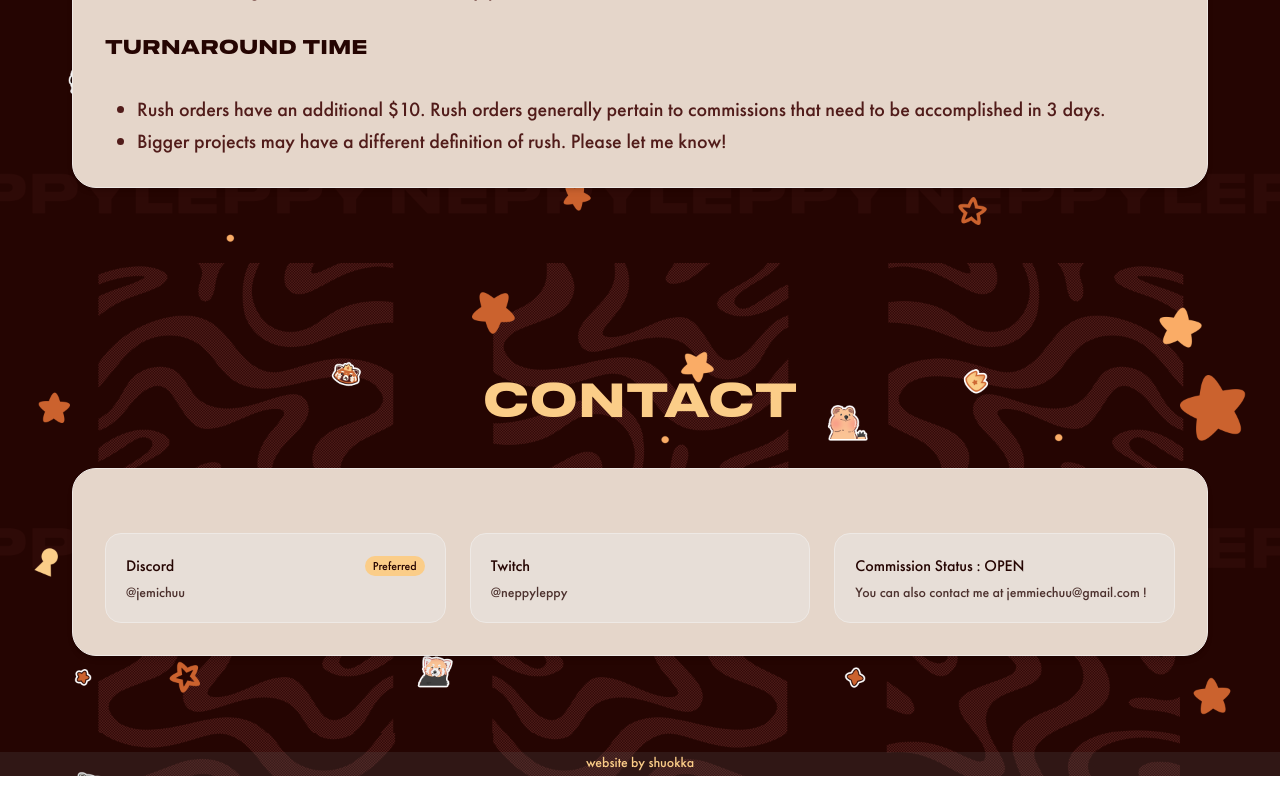
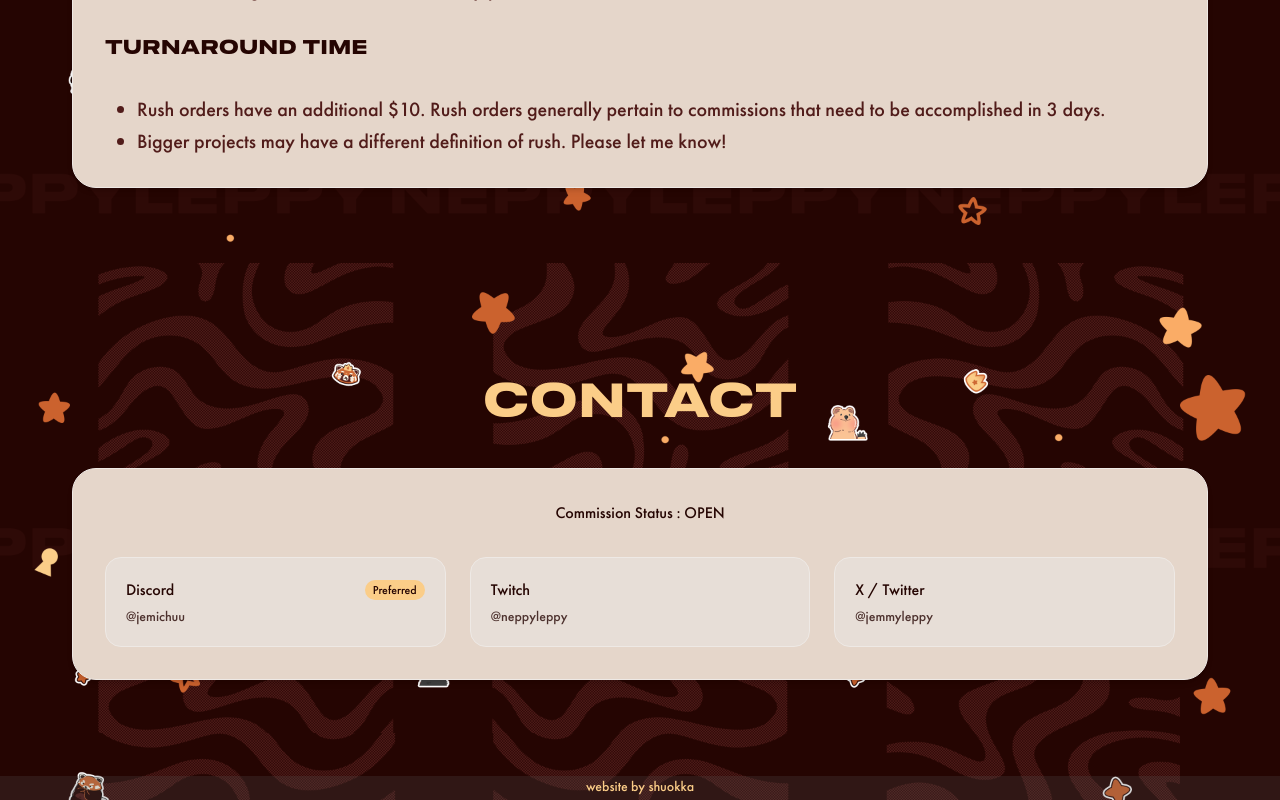
Before and after one commit to leimons/neppysite, a React (Vite) app: page / in a window 1280 px wide. Shown: the part 2867-3667 px from the top of the page. Before the commit the page ends 3643 px from the top, so only its background shows below. Built offline with nearby package versions, Linux system fonts and the light colour scheme.

Commit message:
update contact

```diff
--- a/src/components/Contact.jsx
+++ b/src/components/Contact.jsx
@@ -20,7 +20,11 @@ export default function Contact() {
         transition={{ delay: 0.1, duration: 0.6 }}
         className="bg-[#e5d6ca] border border-base-300 rounded-3xl p-8 shadow-md"
       >
-        {<p className="text-center text-neutral mb-8"></p>}
+        {
+          <p className="text-center text-neutral mb-8">
+            Commission Status : OPEN
+          </p>
+        }
 
         <div className="grid gap-6 sm:grid-cols-3">
           <ContactCard
@@ -37,9 +41,9 @@ export default function Contact() {
           />
 
           <ContactCard
-            label="Commission Status : OPEN"
-            value="You can also contact me at jemmiechuu@gmail.com !"
-            link="https://neppyleppy.vercel.app"
+            label="X / Twitter"
+            value="@jemmyleppy"
+            link="https://x.com/jemmyleppy"
           />
         </div>
       </motion.div>
```
